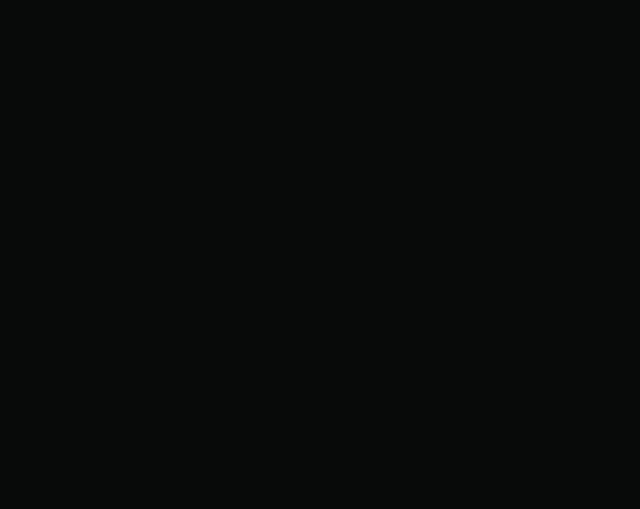
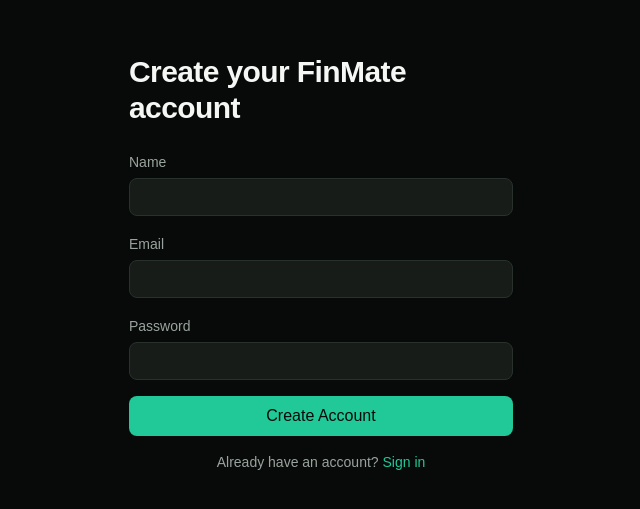
Before and after one commit to Ayushyeole18/finmate, a React (Vite) app in the folder frontend/: page /signup in a window 1280 px wide. Before the commit this address had no page. Shown: the part 137-646 px from the top of the page, without its empty margins (319-959 px from the left). Built offline with nearby package versions, Linux system fonts and the light colour scheme.

Commit message:
feat: add signup/login pages, auth context, and api client

```diff
--- a/frontend/src/App.tsx
+++ b/frontend/src/App.tsx
@@ -1,7 +1,10 @@
 import { BrowserRouter, Routes, Route } from "react-router-dom";
 import { BalanceVisibilityProvider } from "./context/BalanceVisibilityContext";
+import { AuthProvider } from "./context/AuthContext";
 import Navbar from "./components/Navbar";
 import Landing from "./pages/Landing";
+import Login from "./pages/Login";
+import Signup from "./pages/Signup";
 import Home from "./pages/Home";
 import Track from "./pages/Track";
 import Grow from "./pages/Grow";
@@ -20,14 +23,14 @@
 
 function App() {
   return (
+    <AuthProvider>
       <BalanceVisibilityProvider>
         <BrowserRouter>
           <Routes>
-          {/* Public landing page — no app navbar */}
             <Route path="/" element={<Landing />} />
+            <Route path="/login" element={<Login />} />
+            <Route path="/signup" element={<Signup />} />
 
-          {/* Authenticated app routes — wrapped in Navbar */}
-          {/* NOTE: not yet auth-gated; /dashboard is temporary until real auth exists */}
             <Route path="/dashboard" element={<AppLayout><Home /></AppLayout>} />
             <Route path="/track" element={<AppLayout><Track /></AppLayout>} />
             <Route path="/grow" element={<AppLayout><Grow /></AppLayout>} />
@@ -37,6 +40,7 @@
           </Routes>
         </BrowserRouter>
       </BalanceVisibilityProvider>
+    </AuthProvider>
   );
 }
 
--- /dev/null
+++ b/frontend/src/context/AuthContext.tsx
@@ -0,0 +1,24 @@
+import { createContext, useContext, useState, type ReactNode } from "react";
+import type { User } from "@/lib/api";
+
+type AuthContextType = {
+  user: User | null;
+  setUser: (user: User | null) => void;
+};
+
+const AuthContext = createContext<AuthContextType | undefined>(undefined);
+
+export function AuthProvider({ children }: { children: ReactNode }) {
+  const [user, setUser] = useState<User | null>(null);
+  return (
+    <AuthContext.Provider value={{ user, setUser }}>
+      {children}
+    </AuthContext.Provider>
+  );
+}
+
+export function useAuth() {
+  const context = useContext(AuthContext);
+  if (!context) throw new Error("useAuth must be used within AuthProvider");
+  return context;
+}
--- /dev/null
+++ b/frontend/src/lib/api.ts
@@ -0,0 +1,38 @@
+const API_URL = "http://localhost:4000";
+
+export type User = {
+  id: string;
+  email: string;
+  name: string;
+};
+
+type ApiResponse<T> =
+  | { success: true; data: T }
+  | { success: false; error: { code: string; message: string } };
+
+async function request<T>(path: string, options?: RequestInit): Promise<ApiResponse<T>> {
+  const res = await fetch(`${API_URL}${path}`, {
+    ...options,
+    credentials: "include",
+    headers: { "Content-Type": "application/json", ...options?.headers },
+  });
+  return res.json();
+}
+
+export function signup(email: string, password: string, name: string) {
+  return request<User>("/auth/signup", {
+    method: "POST",
+    body: JSON.stringify({ email, password, name }),
+  });
+}
+
+export function login(email: string, password: string) {
+  return request<User>("/auth/login", {
+    method: "POST",
+    body: JSON.stringify({ email, password }),
+  });
+}
+
+export function logout() {
+  return request<null>("/auth/logout", { method: "POST", body: "{}" });
+}
--- /dev/null
+++ b/frontend/src/pages/Login.tsx
@@ -0,0 +1,72 @@
+import { useState } from "react";
+import { useNavigate, Link } from "react-router-dom";
+import { login } from "@/lib/api";
+import { useAuth } from "@/context/AuthContext";
+import { H2 } from "@/components/ui/typography";
+
+export default function Login() {
+  const [email, setEmail] = useState("");
+  const [password, setPassword] = useState("");
+  const [error, setError] = useState<string | null>(null);
+  const [loading, setLoading] = useState(false);
+  const { setUser } = useAuth();
+  const navigate = useNavigate();
+
+  const handleSubmit = async (e: React.FormEvent) => {
+    e.preventDefault();
+    setError(null);
+    setLoading(true);
+    const result = await login(email, password);
+    setLoading(false);
+    if (result.success) {
+      setUser(result.data);
+      navigate("/dashboard");
+    } else {
+      setError(result.error.message);
+    }
+  };
+
+  return (
+    <div className="min-h-screen bg-background text-foreground flex items-center justify-center px-4">
+      <div className="w-full max-w-sm">
+        <H2>Sign in to FinMate</H2>
+        <form onSubmit={handleSubmit} className="mt-6 space-y-4">
+          <div>
+            <label className="text-sm text-muted-foreground">Email</label>
+            <input
+              type="email"
+              value={email}
+              onChange={(e) => setEmail(e.target.value)}
+              required
+              className="mt-1 w-full rounded-md border border-border bg-card px-3 py-2 text-sm text-foreground outline-none focus:ring-1 focus:ring-primary"
+            />
+          </div>
+          <div>
+            <label className="text-sm text-muted-foreground">Password</label>
+            <input
+              type="password"
+              value={password}
+              onChange={(e) => setPassword(e.target.value)}
+              required
+              className="mt-1 w-full rounded-md border border-border bg-card px-3 py-2 text-sm text-foreground outline-none focus:ring-1 focus:ring-primary"
+            />
+          </div>
+          {error && <p className="text-sm text-destructive">{error}</p>}
+          <button
+            type="submit"
+            disabled={loading}
+            className="w-full bg-primary text-primary-foreground font-medium py-2 rounded-md hover:opacity-90 transition-opacity disabled:opacity-50"
+          >
+            {loading ? "Signing in..." : "Sign In"}
+          </button>
+        </form>
+        <p className="mt-4 text-sm text-muted-foreground text-center">
+          No account?{" "}
+          <Link to="/signup" className="text-primary hover:underline">
+            Sign up
+          </Link>
+        </p>
+      </div>
+    </div>
+  );
+}
--- /dev/null
+++ b/frontend/src/pages/Signup.tsx
@@ -0,0 +1,84 @@
+import { useState } from "react";
+import { useNavigate, Link } from "react-router-dom";
+import { signup } from "@/lib/api";
+import { useAuth } from "@/context/AuthContext";
+import { H2 } from "@/components/ui/typography";
+
+export default function Signup() {
+  const [name, setName] = useState("");
+  const [email, setEmail] = useState("");
+  const [password, setPassword] = useState("");
+  const [error, setError] = useState<string | null>(null);
+  const [loading, setLoading] = useState(false);
+  const { setUser } = useAuth();
+  const navigate = useNavigate();
+
+  const handleSubmit = async (e: React.FormEvent) => {
+    e.preventDefault();
+    setError(null);
+    setLoading(true);
+    const result = await signup(email, password, name);
+    setLoading(false);
+    if (result.success) {
+      setUser(result.data);
+      navigate("/dashboard");
+    } else {
+      setError(result.error.message);
+    }
+  };
+
+  return (
+    <div className="min-h-screen bg-background text-foreground flex items-center justify-center px-4">
+      <div className="w-full max-w-sm">
+        <H2>Create your FinMate account</H2>
+        <form onSubmit={handleSubmit} className="mt-6 space-y-4">
+          <div>
+            <label className="text-sm text-muted-foreground">Name</label>
+            <input
+              type="text"
+              value={name}
+              onChange={(e) => setName(e.target.value)}
+              required
+              className="mt-1 w-full rounded-md border border-border bg-card px-3 py-2 text-sm text-foreground outline-none focus:ring-1 focus:ring-primary"
+            />
+          </div>
+          <div>
+            <label className="text-sm text-muted-foreground">Email</label>
+            <input
+              type="email"
+              value={email}
+              onChange={(e) => setEmail(e.target.value)}
+              required
+              className="mt-1 w-full rounded-md border border-border bg-card px-3 py-2 text-sm text-foreground outline-none focus:ring-1 focus:ring-primary"
+            />
+          </div>
+          <div>
+            <label className="text-sm text-muted-foreground">Password</label>
+            <input
+              type="password"
+              value={password}
+              onChange={(e) => setPassword(e.target.value)}
+              required
+              minLength={8}
+              className="mt-1 w-full rounded-md border border-border bg-card px-3 py-2 text-sm text-foreground outline-none focus:ring-1 focus:ring-primary"
+            />
+          </div>
+          {error && <p className="text-sm text-destructive">{error}</p>}
+          <button
+            type="submit"
+            disabled={loading}
+            className="w-full bg-primary text-primary-foreground font-medium py-2 rounded-md hover:opacity-90 transition-opacity disabled:opacity-50"
+          >
+            {loading ? "Creating account..." : "Create Account"}
+          </button>
+        </form>
+        <p className="mt-4 text-sm text-muted-foreground text-center">
+          Already have an account?{" "}
+          <Link to="/login" className="text-primary hover:underline">
+            Sign in
+          </Link>
+        </p>
+      </div>
+    </div>
+  );
+}
```
Lines whose indentation alone changed are shown as unchanged.
